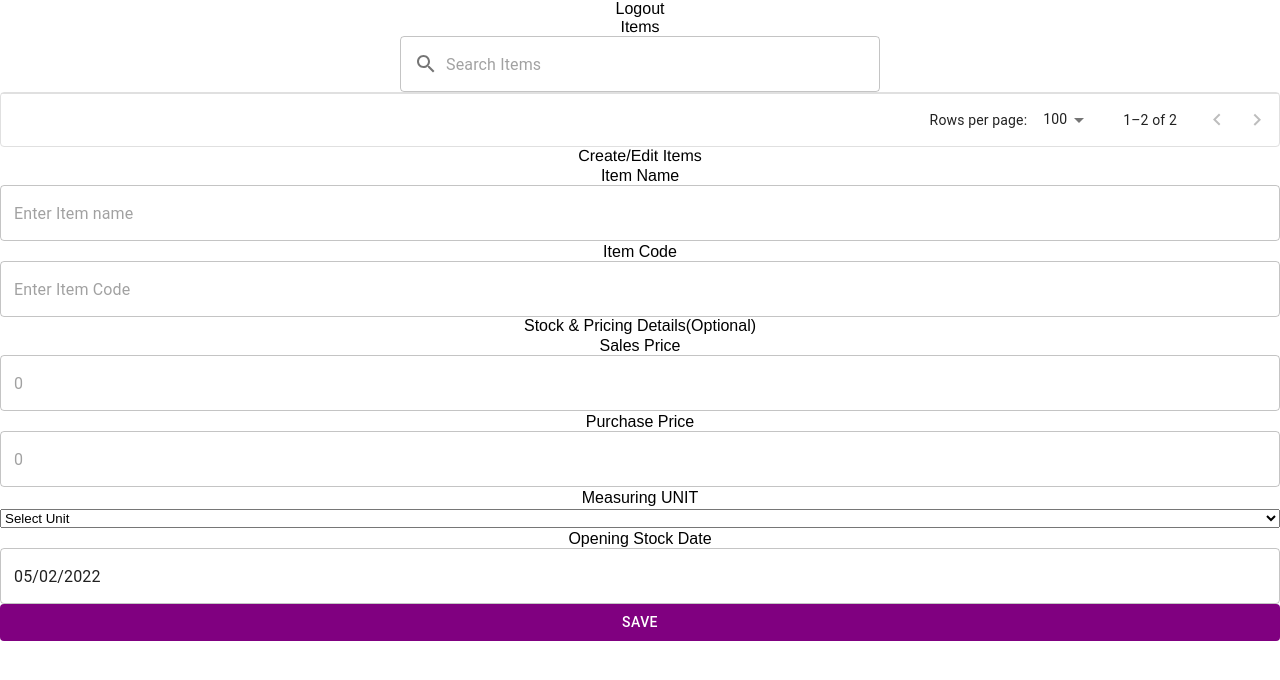
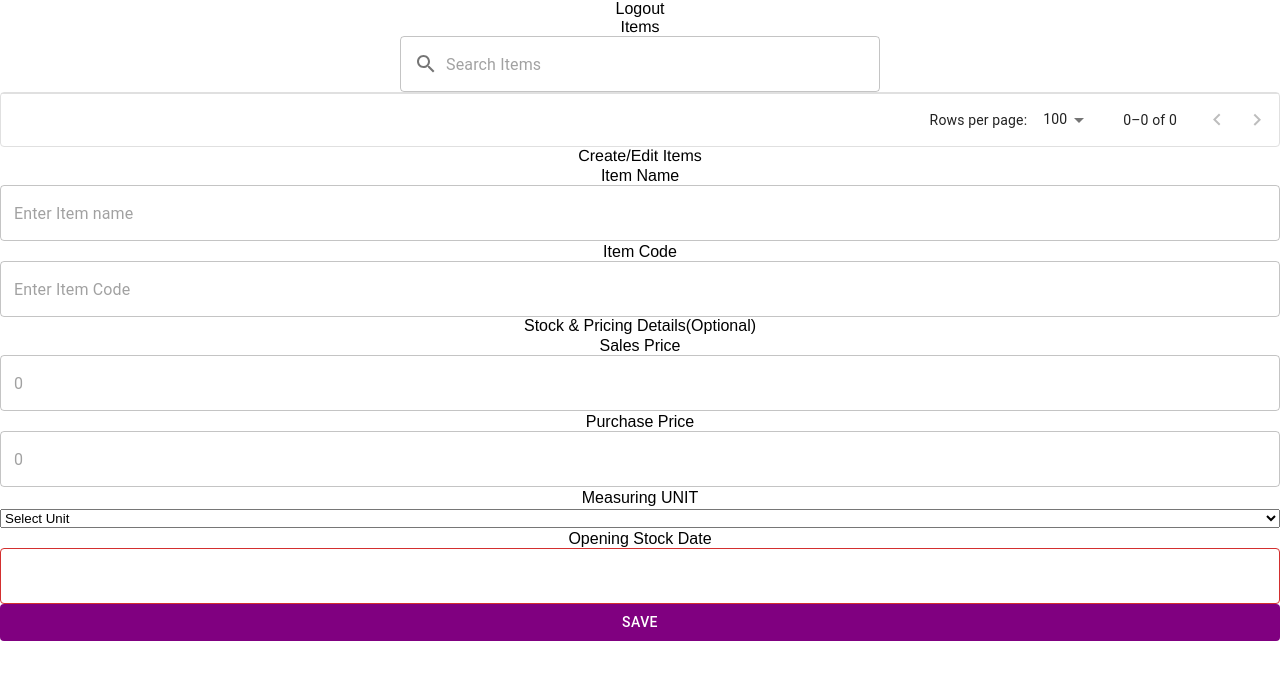
Before and after one commit to Sudeep-kr-1999/itemManagement, a React (Create React App) app: page /dashboard in a window 1280 px wide. Shown: the top 680 px of the page. Built offline with nearby package versions, Linux system fonts and the light colour scheme.

Commit message:
data entry in grid implemented

```diff
--- a/src/components/DashBoardNavigation/DashBoardNavigation.js
+++ b/src/components/DashBoardNavigation/DashBoardNavigation.js
@@ -1,8 +1,10 @@
-import React, { useCallback, useEffect, useState } from "react";
+import React, { useCallback, useContext, useEffect, useState } from "react";
 import { useNavigate } from "react-router-dom";
 import "./dashboardnav.css";
+import { TableDataContext } from "../StateProvider/StateProvider";
 function DashBoardNavigation() {
   const [userPhoneNumber, setuserPhoneNumber] = useState("");
+  const { setSessionAddCount } = useContext(TableDataContext);
   let navigate = useNavigate();
   useEffect(() => {
     if (localStorage.getItem("currentUserPhoneNumber") != null) {
@@ -15,7 +17,8 @@ function DashBoardNavigation() {
   const logout = useCallback(() => {
     navigate("/");
     localStorage.removeItem("currentUserPhoneNumber");
-  }, [navigate]);
+    setSessionAddCount(0);
+  }, [navigate, setSessionAddCount]);
 
   return (
     <div className="dashboardnav relative flex border-2 p-4 justify-between">
--- a/src/components/DashBoardRight/DashBoardRight.js
+++ b/src/components/DashBoardRight/DashBoardRight.js
@@ -1,8 +1,12 @@
 import { Button } from "@mui/material";
-import React from "react";
+import React, { useCallback, useContext } from "react";
 import ItemDetailsInput from "../ItemDetailsInput/ItemDetailsInput";
+import { TableDataContext } from "../StateProvider/StateProvider";
+
 import "./dashboardright.css";
 function DashBoardRight() {
+  const { newEntry, setSessionAddCount, sessionAddCount, setNewEntry } =
+    useContext(TableDataContext);
   const inputItem = [
     {
       id: 1,
@@ -43,6 +47,36 @@ function DashBoardRight() {
       placeholder: "Select Date",
     },
   ];
+
+  const addData = useCallback(() => {
+    if (newEntry.item_name !== "" && newEntry.item_code !== "") {
+      const currentUser = localStorage.getItem("currentUserPhoneNumber");
+      if (localStorage.getItem(currentUser + "data") != null) {
+        const data = JSON.parse(localStorage.getItem(currentUser + "data"));
+        data.push(newEntry);
+        localStorage.setItem(currentUser + "data", JSON.stringify(data));
+        setSessionAddCount(sessionAddCount + 1);
+      } else {
+        const data = [];
+        data.push(newEntry);
+        setSessionAddCount(sessionAddCount + 1);
+        localStorage.setItem(currentUser + "data", JSON.stringify(data));
+      }
+      setNewEntry({
+        item_name: "",
+        item_code: "",
+        selling_price: "",
+        purchase_price: "",
+        unit: "",
+        date: "",
+      });
+    } else {
+      alert(
+        "Either Of Item Name or Item Code is Missing Please provide required information"
+      );
+    }
+  }, [newEntry, sessionAddCount, setSessionAddCount,setNewEntry]);
+
   return (
     <div
       className="dashboardright relative flex flex-col h-full border-l-2"
@@ -79,6 +113,7 @@ function DashBoardRight() {
           variant="contained"
           disableElevation
           fullWidth
+          onClick={addData}
           sx={{
             backgroundColor: "purple",
           }}
--- a/src/components/DashboardLeft/DashBoardLeft.js
+++ b/src/components/DashboardLeft/DashBoardLeft.js
@@ -1,10 +1,14 @@
-import React from "react";
+import React, { useContext, useEffect, useState } from "react";
 import "./dashboardleft.css";
 import SearchOutlinedIcon from "@mui/icons-material/SearchOutlined";
 import TextField from "@mui/material/TextField";
 import { InputAdornment } from "@mui/material";
 import { DataGrid } from "@mui/x-data-grid";
+import { TableDataContext } from "../StateProvider/StateProvider";
 function DashBoardLeft() {
+  const [currentUser, setcurrentUser] = useState("");
+  const { tabledata, setTableData, sessionAddCount} =
+    useContext(TableDataContext);
   const columns = [
     { field: "item_name", headerName: "ITEM NAME", width: 150 },
     { field: "item_code", headerName: "ITEM CODE", width: 150 },
@@ -14,42 +18,29 @@ function DashBoardLeft() {
     { field: "date", headerName: "DATE", width: 150 },
   ];
 
-  const rows = [
-    {
-      id: 1,
-      item_name: "XYZ",
-      item_code: "DK1235",
-      selling_price: "500",
-      purchase_price: "500",
-      unit: "PCS",
-      date: "23/01/2001",
-    },
-    {
-      id: 2,
-      item_name: "XYZ",
-      item_code: "DK1235",
-      selling_price: "500",
-      purchase_price: "500",
-      unit: "PCS",
-      date: "23/01/2001",
-    },
-  ];
+  useEffect(() => {
+    if (localStorage.getItem("currentUserPhoneNumber") != null) {
+      setcurrentUser(localStorage.getItem("currentUserPhoneNumber"));
+      if (localStorage.getItem(currentUser + "data") != null) {
+        const data = JSON.parse(localStorage.getItem(currentUser + "data"));
+        console.log(data);
+        setTableData(data);
+      }
+    } else {
+      setcurrentUser("");
+    }
+  }, [currentUser, sessionAddCount]);
+
   return (
     <div
       className="dashboardLeft relative flex flex-col h-full border-r-2"
-      style={{ flexBasis: "50%"}}
+      style={{ flexBasis: "50%" }}
     >
-      <div
-        className="heading relative flex justify-start items-center font-bold border-b-2 h-14 pl-4"
-      >
+      <div className="heading relative flex justify-start items-center font-bold border-b-2 h-14 pl-4">
         Items
       </div>
-      <div
-        className="searchcontainer relative flex pl-4 mt-2 items-center justify-start"
-      >
-        <div
-          className="searchelement relative flex items-center "
-        >
+      <div className="searchcontainer relative flex pl-4 mt-2 items-center justify-start">
+        <div className="searchelement relative flex items-center ">
           <span>
             <TextField
               variant="outlined"
@@ -68,10 +59,12 @@ function DashBoardLeft() {
           </span>
         </div>
       </div>
-      <div
-        className="tablecontainer relative flex flex-1 w-full h-full p-4"
-      >
-        <DataGrid rows={rows} columns={columns} />
+      <div className="tablecontainer relative flex flex-1 w-full h-full p-4">
+        <DataGrid
+          rows={tabledata}
+          columns={columns}
+          getRowId={(row) => row.item_code}
+        />
       </div>
     </div>
   );
--- a/src/components/ItemDetailsInput/ItemDetailsInput.js
+++ b/src/components/ItemDetailsInput/ItemDetailsInput.js
@@ -1,10 +1,12 @@
 import { TextField } from "@mui/material";
-import React, { useCallback } from "react";
+import React, { useCallback, useContext} from "react";
 import "./itemdetailsinput.css";
 import { AdapterDateFns } from "@mui/x-date-pickers/AdapterDateFns";
 import { LocalizationProvider } from "@mui/x-date-pickers/LocalizationProvider";
 import { DatePicker } from "@mui/x-date-pickers/DatePicker";
+import { TableDataContext } from "../StateProvider/StateProvider";
 function ItemDetailsInput({ name, label, placeholder }) {
+  const { setNewEntry, newEntry } = useContext(TableDataContext);
   const formatDate = useCallback((date) => {
     var d = new Date(date),
       month = "" + (d.getMonth() + 1),
@@ -14,9 +16,8 @@ function ItemDetailsInput({ name, label, placeholder }) {
     if (month.length < 2) month = "0" + month;
     if (day.length < 2) day = "0" + day;
 
-    return [year, month, day].join("-");
+    return [year, month, day].join("/");
   }, []);
-
   return (
     <div className="itemInput relative flex flex-col items-start p-2">
       <span className="label relative block text-lg text-gray-600 p-2">
@@ -26,23 +27,35 @@ function ItemDetailsInput({ name, label, placeholder }) {
         <LocalizationProvider dateAdapter={AdapterDateFns}>
           <DatePicker
             placeholder={placeholder}
+            name={name}
+            value={newEntry[name]}
+            onChange={(newValue) =>
+              setNewEntry((previousState) => {
+                return {
+                  ...previousState,
+                  [name]: formatDate(newValue),
+                };
+              })
+            }
             renderInput={(params) => (
               <TextField {...params} sx={{ width: "100%" }} />
             )}
           />
         </LocalizationProvider>
-      ) : name !== "unit" ? (
-        <TextField
-          name={name}
-          placeholder={placeholder}
-          style={{ width: "100%" }}
-        />
-      ) : (
+      ) : name === "unit" ? (
         <>
           <select
             name={name}
             style={{ width: "100%", height: "100%" }}
-            value={placeholder}
+            value={newEntry[name]}
+            onChange={(event) =>
+              setNewEntry((previousState) => {
+                return {
+                  ...previousState,
+                  [name]: event.target.value,
+                };
+              })
+            }
           >
             <option value={placeholder}>{placeholder}</option>
             <option value="PCS">PCS</option>
@@ -52,6 +65,21 @@ function ItemDetailsInput({ name, label, placeholder }) {
             <option value="LTR">LTR</option>
           </select>
         </>
+      ) : (
+        <TextField
+          name={name}
+          placeholder={placeholder}
+          value={newEntry[name]}
+          onChange={(event) =>
+            setNewEntry((previousState) => {
+              return {
+                ...previousState,
+                [name]: event.target.value,
+              };
+            })
+          }
+          style={{ width: "100%" }}
+        />
       )}
     </div>
   );
--- /dev/null
+++ b/src/components/StateProvider/StateProvider.js
@@ -0,0 +1,40 @@
+import React, { createContext, useState } from "react";
+export const TableDataContext = createContext();
+function StateProvider({ children }) {
+  const [tabledata, settabledata] = useState([]);
+  const [sessionAddCount, setsessionAddCount] = useState(0);
+  const [newEntry, setnewEntry] = useState({
+    item_name: "",
+    item_code: "",
+    selling_price: "",
+    purchase_price: "",
+    unit: "",
+    date: "",
+  });
+  const setTableData = (data) => {
+    settabledata(data);
+  };
+  const setNewEntry = (newEntry) => {
+    setnewEntry(newEntry);
+  };
+
+  const setSessionAddCount = (newValue) => {
+    setsessionAddCount(newValue);
+  };
+  return (
+    <TableDataContext.Provider
+      value={{
+        tabledata,
+        setTableData,
+        newEntry,
+        setNewEntry,
+        sessionAddCount,
+        setSessionAddCount,
+      }}
+    >
+      {children}
+    </TableDataContext.Provider>
+  );
+}
+
+export default React.memo(StateProvider);
--- a/src/index.js
+++ b/src/index.js
@@ -4,13 +4,16 @@ import "./index.css";
 import App from "./App";
 import reportWebVitals from "./reportWebVitals";
 import { BrowserRouter } from "react-router-dom";
+import StateProvider from "./components/StateProvider/StateProvider";
 
 const root = ReactDOM.createRoot(document.getElementById("root"));
 root.render(
   <React.StrictMode>
-    <BrowserRouter>
-      <App />
-    </BrowserRouter>
+    <StateProvider>
+      <BrowserRouter>
+        <App />
+      </BrowserRouter>
+    </StateProvider>
   </React.StrictMode>
 );
 
```
